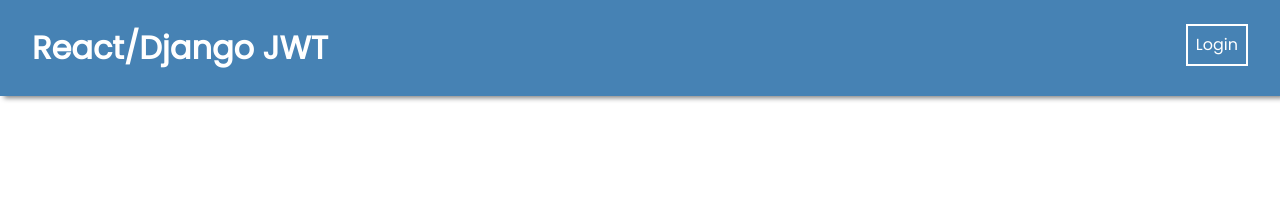
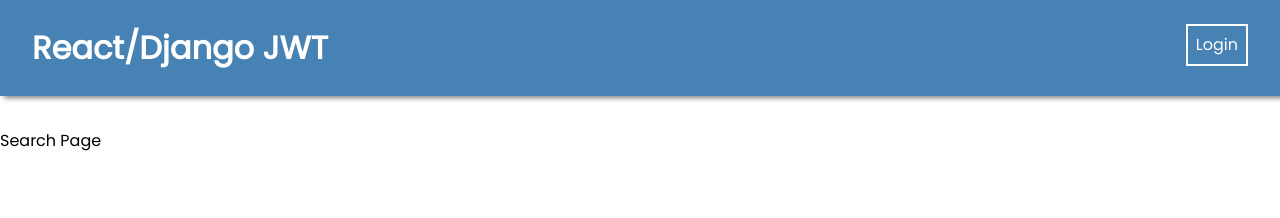
Before and after one commit to TinTooth/youtube-clone, a React (Create React App) app in the folder frontend/: page / in a window 1280 px wide. Shown: the top 218 px of the page. Built offline with nearby package versions, Linux system fonts and the light colour scheme; no server answers.

Commit message:
Have ability to get searchResults from youtube API

```diff
--- a/frontend/src/App.jsx
+++ b/frontend/src/App.jsx
@@ -1,5 +1,8 @@
 // General Imports
 import { Routes, Route } from "react-router-dom";
+import React, { useState, useEffect } from 'react';
+import axios from "axios";
+
 import "./App.css";
 
 // Pages Imports
@@ -13,11 +16,15 @@ import Navbar from "./components/NavBar/NavBar";
 import PrivateRoute from "./utils/PrivateRoute";
 
 function App() {
+  const [search,setSearch] = useState('world of warcraft')
+
+
+
   return (
     <div>
       <Navbar />
       <Routes>
-        <Route path="/" element={<SearchPage />}/>
+        <Route path="/" element={<SearchPage search = {search}/>}/>
         <Route path="/register" element={<RegisterPage />} />
         <Route path="/login" element={<LoginPage />} />
       </Routes>
--- a/frontend/src/pages/SearchPage/SearchPage.jsx
+++ b/frontend/src/pages/SearchPage/SearchPage.jsx
@@ -1,9 +1,27 @@
-import React from "react";
+import React, {useState, useEffect} from "react";
+import axios from "axios";
 
 
 
-const SearchPage = () => {
-    return (  null);
+const SearchPage = ({search}) => {
+    const [searchResults,setSearchResults] = useState([]);
+
+  useEffect( () =>{
+    getSearchResults();
+    },[])
+
+  async function getSearchResults() {
+    const response = await axios.get(`https://youtube.googleapis.com/youtube/v3/search?part=snippet&maxResults=9&q=${search}}&key=AIzaSyCNMgoCmbDb7bKDwy_vmCfV6Vrty8E_0y4`)
+    setSearchResults(response.data)
+    }
+
+    const handleTempClick = () => {console.log(searchResults)}
+
+    return (
+        <div className="thumbnail-container" onClick={handleTempClick}>Search Page
+
+        </div>
+    );
 }
 
 export default SearchPage;
```
